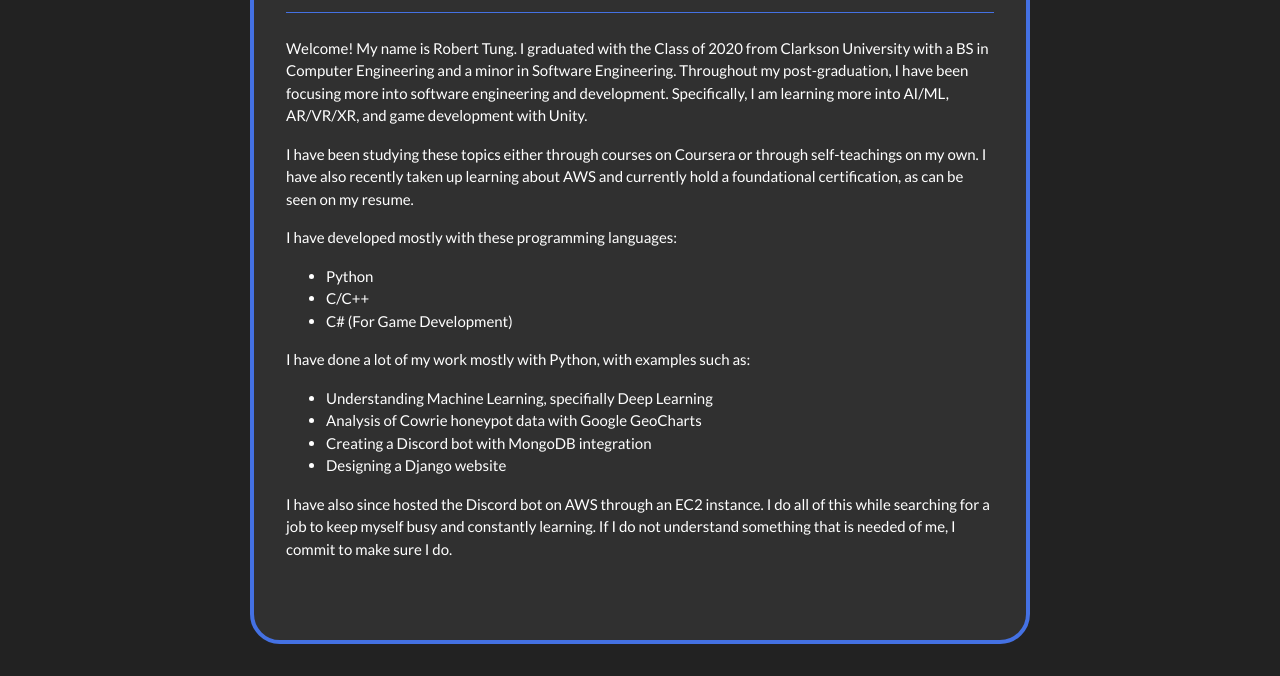
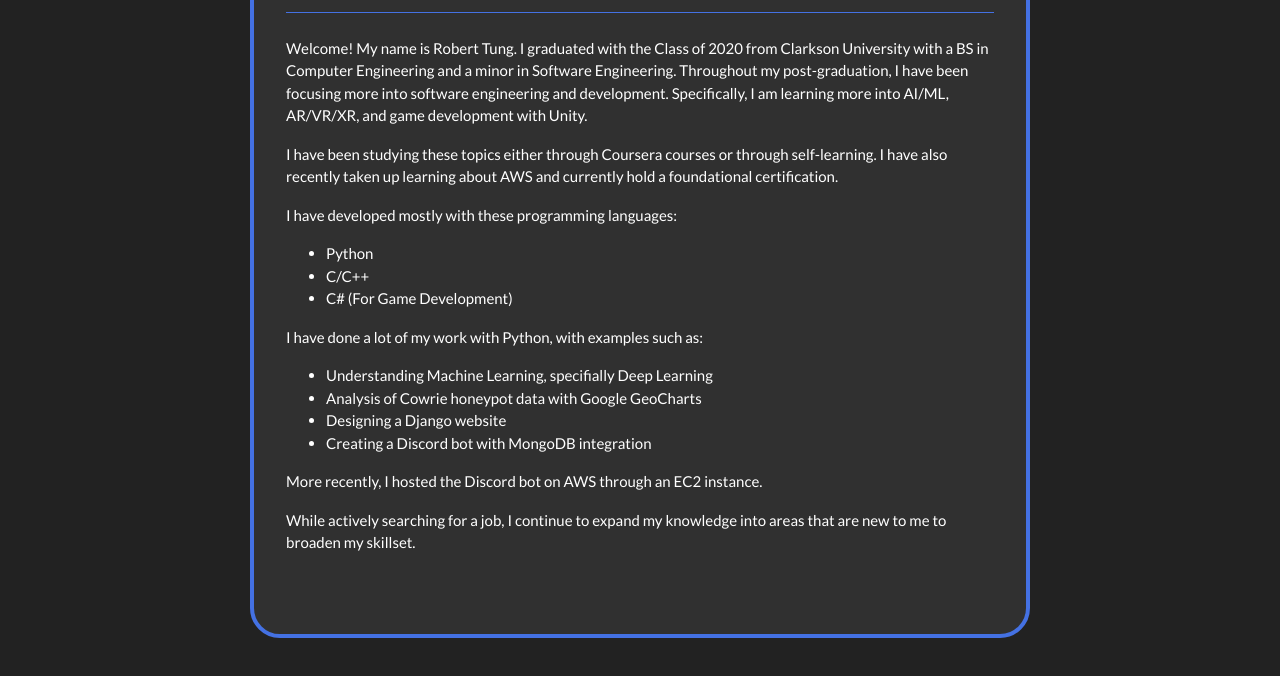
Before and after one commit to tungr/tungr.github.io, a plain HTML site: page index.html in a window 1280 px wide. Shown: the part 338-1014 px from the top of the page. Drawn offline with nearby package versions, Linux system fonts and the light colour scheme.

Commit message:
Updated index page

```diff
--- a/index.html
+++ b/index.html
@@ -35,23 +35,24 @@
     <hr class="my-4">
     <p>Welcome! My name is Robert Tung. I graduated with the Class of 2020 from Clarkson University with a BS in Computer Engineering and a minor in Software Engineering.
     Throughout my post-graduation, I have been focusing more into software engineering and development. Specifically, I am learning more into AI/ML, AR/VR/XR, and game development with Unity.<p>
-    <p>I have been studying these topics either through courses on Coursera or through self-teachings on my own. I have also recently taken up learning about AWS and
-    currently hold a foundational certification, as can be seen on my resume.</p>
+    <p>I have been studying these topics either through Coursera courses or through self-learning. I have also recently taken up learning about AWS and
+    currently hold a foundational certification.</p>
     <p>I have developed mostly with these programming languages:<p>
     <ul>
       <li>Python</li>
       <li>C/C++</li>
       <li>C# (For Game Development)</li>
     </ul>
-    <p>I have done a lot of my work mostly with Python, with examples such as:
+    <p>I have done a lot of my work with Python, with examples such as:
     <ul>
       <li>Understanding Machine Learning, specifially Deep Learning</li>
       <li>Analysis of Cowrie honeypot data with Google GeoCharts</li>
+      <li>Designing a Django website</li>
       <li>Creating a Discord bot with MongoDB integration</li>
-      <li>Designing a Django website</li>
     </ul>
-    <p>I have also since hosted the Discord bot on AWS through an EC2 instance. I do all of this while searching for a job to keep myself busy and constantly learning. If I do not understand
-    something that is needed of me, I commit to make sure I do.</p>
+    <p>More recently, I hosted the Discord bot on AWS through an EC2 instance.</p>
+
+    <p>While actively searching for a job, I continue to expand my knowledge into areas that are new to me to broaden my skillset.</p>
 </div>
 
 <body>
```
Also changed, not shown: projects/cowrie_honeypot.html (+1 -1 lines).
